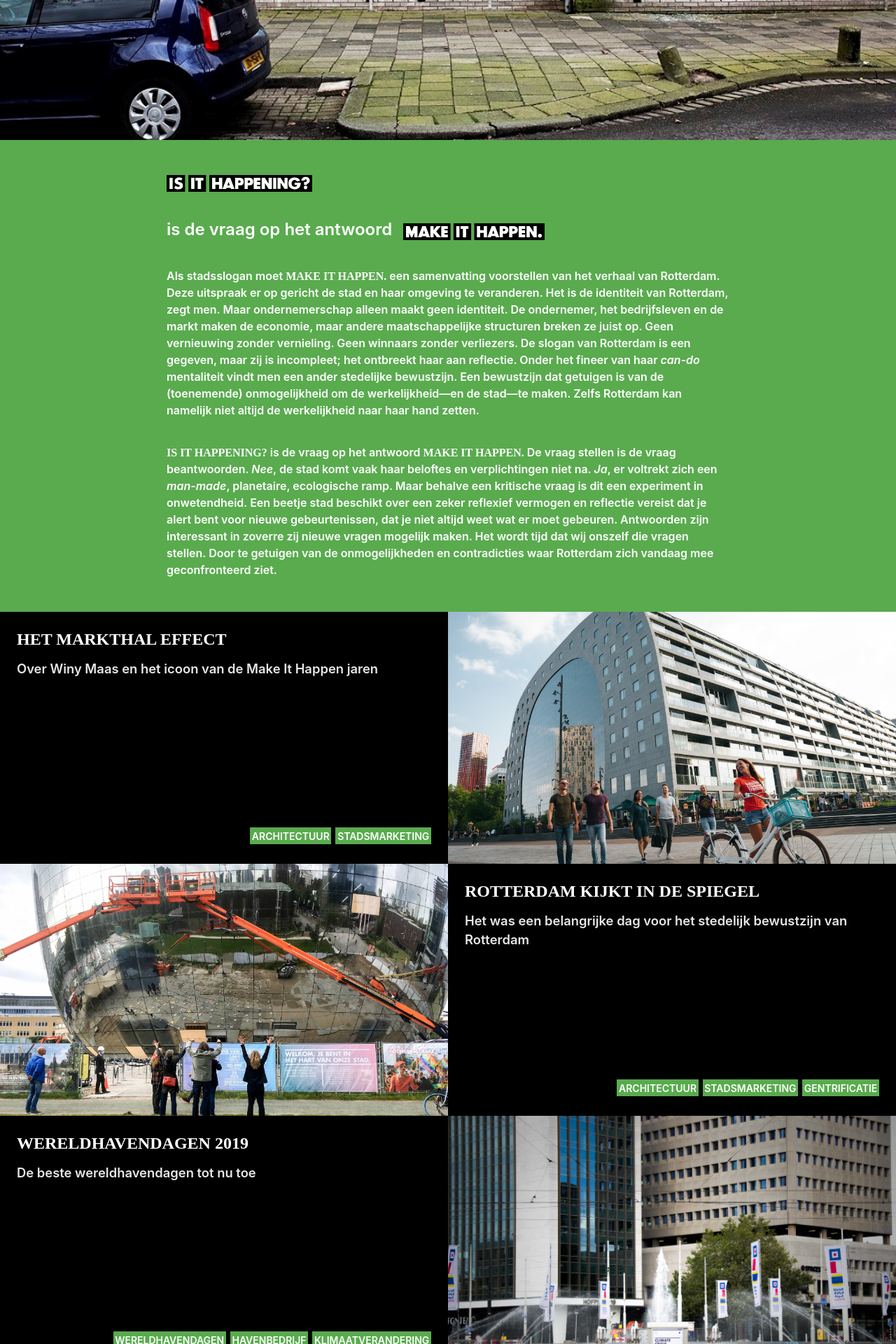
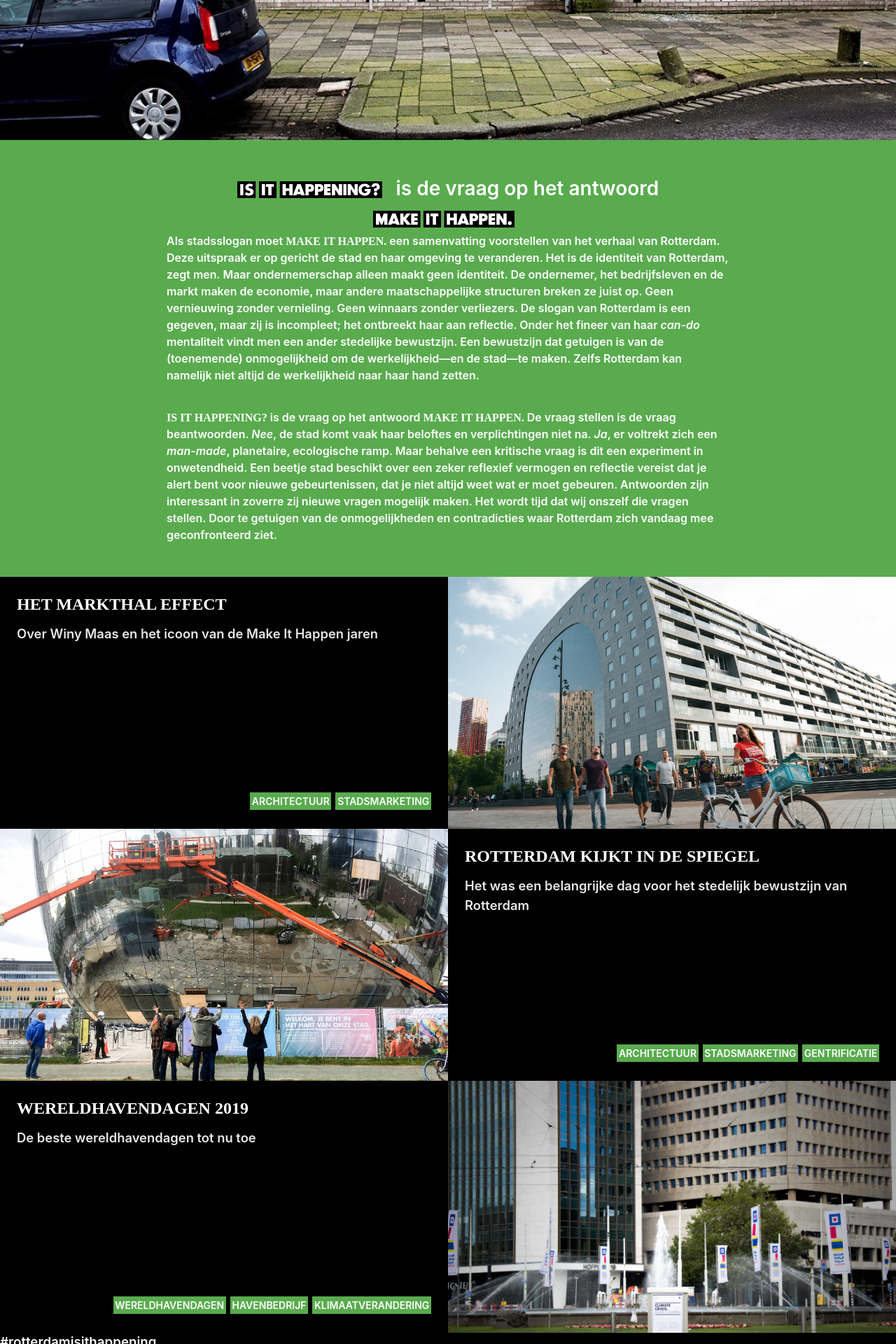
Before and after one commit to norealdirection/norealdirection.github.io, a Jekyll site: the page built from index.markdown, in a window 1280 px wide. Shown: the part 480-2400 px from the top of the page at 70% size. Built offline with Jekyll 4.4.1, drawn with Linux system fonts in a browser that asks for light colours; grey boxes are pictures that could not be loaded.

Commit message:
Update index.markdown

```diff
--- a/index.markdown
+++ b/index.markdown
@@ -4,11 +4,11 @@
 order: 0
 subtitle: |
 ---
-<p>
+<div class="intro">
 	<img src="/assets/logos/iih-b.svg" alt="Is It Happening? " height="24px" style="display: inline; margin-right: 12px;" markdown="1">
-	<h1 style="display: inline; margin-right: 12px;">is de vraag op het antwoord</h1>
+	is de vraag op het antwoord
 	<a href="https://www.rotterdammakeithappen.nl" target="_blank"><img src="/assets/logos/mih-b.svg" alt=" Make It Happen." height="24px" style="display: inline; margin-right: 12px;" markdown="1"></a>
-</p>
+</div>
 
 Als stadsslogan moet **MAKE IT HAPPEN.** een samenvatting voorstellen van het verhaal van Rotterdam. Deze uitspraak er op gericht de stad en haar omgeving te veranderen. Het is de identiteit van Rotterdam, zegt men. Maar ondernemerschap alleen maakt geen identiteit. De ondernemer, het bedrijfsleven en de markt maken de economie, maar andere maatschappelijke structuren breken ze juist op. Geen vernieuwing zonder vernieling. Geen winnaars zonder verliezers. De slogan van Rotterdam is een gegeven, maar zij is incompleet; het ontbreekt haar aan reflectie. Onder het fineer van haar _can-do_ mentaliteit vindt men een ander stedelijke bewustzijn. Een bewustzijn dat getuigen is van de (toenemende) onmogelijkheid om de werkelijkheid—en de stad—te maken. Zelfs Rotterdam kan namelijk niet altijd de werkelijkheid naar haar hand zetten.
 
```
